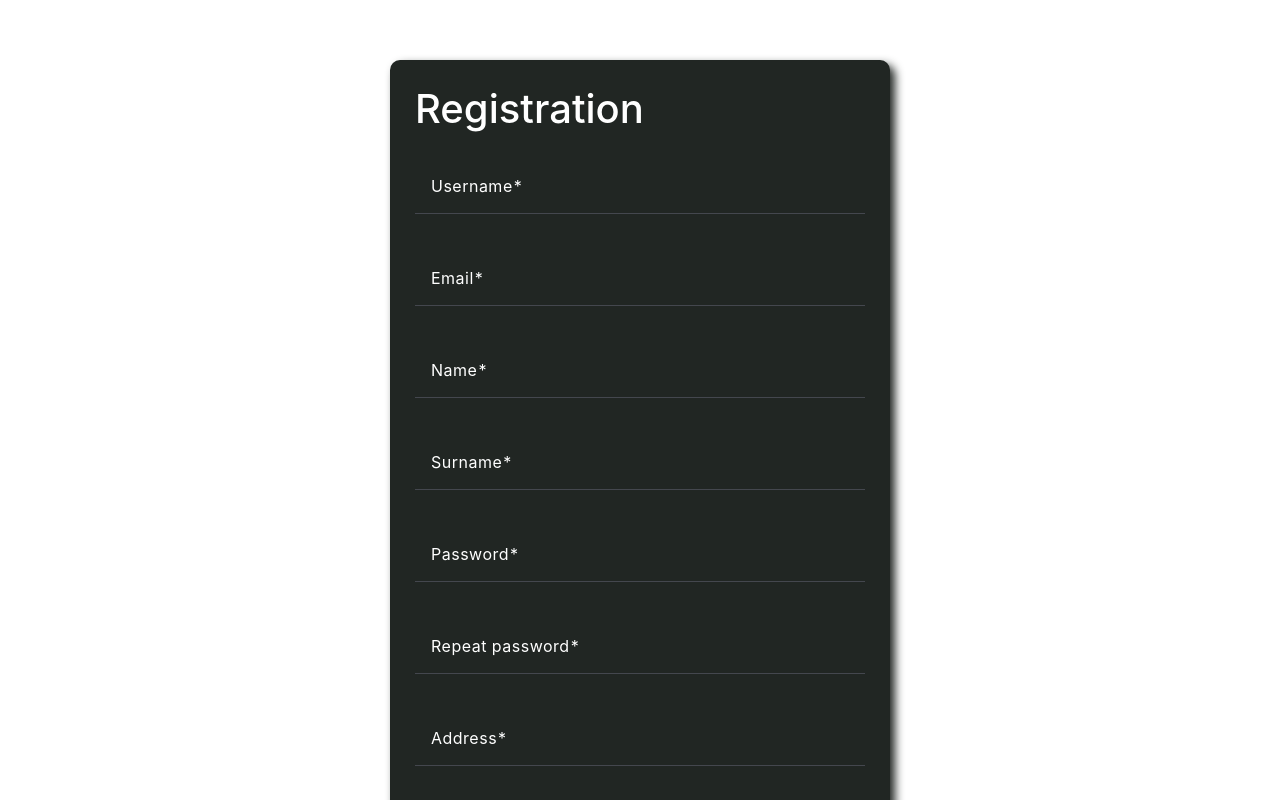
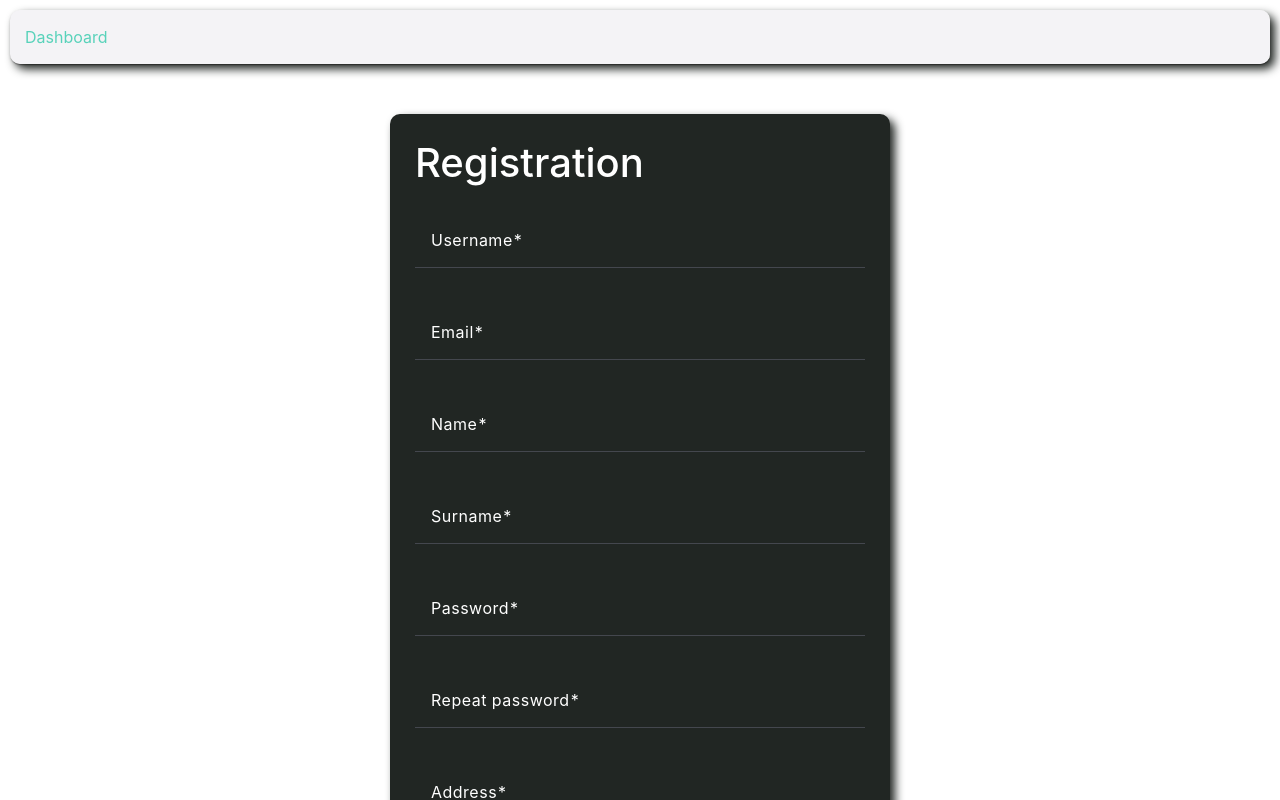
Before and after one commit to urosCogi987/PUGS-FE, an Angular app: page /registration in a window 1280 px wide. Shown: the top 800 px of the page. Built offline with nearby package versions, Linux system fonts and the light colour scheme.

Commit message:
Adding header component, moving shared into app

```diff
--- a/src/app/app.component.html
+++ b/src/app/app.component.html
@@ -1,5 +1,5 @@
 <header>
-    <!-- <app-header></app-header> -->
+    <app-header></app-header>
 </header>
 
 <main>
--- a/src/app/app.component.ts
+++ b/src/app/app.component.ts
@@ -1,14 +1,16 @@
 import { Component } from '@angular/core';
 import { RouterOutlet } from '@angular/router';
-
+import { HeaderComponent } from './shared/header/header.component';
+import { ApplicationRoutes } from './const/application-routes';
 
 @Component({
   selector: 'app-root',
   standalone: true,
-  imports: [RouterOutlet],
+  imports: [RouterOutlet, HeaderComponent],
   templateUrl: './app.component.html',
   styleUrl: './app.component.scss'
 })
 export class AppComponent {
+  protected appRoutes = ApplicationRoutes;
   title = 'taxiApp';
 }
--- a/src/app/const/application-routes.ts
+++ b/src/app/const/application-routes.ts
@@ -2,4 +2,5 @@ export const ApplicationRoutes = {
     Home: '',
     Login: 'login',
     Registration: 'registration',
+    Dashboard: 'dashboard',
   };
--- a/src/app/pages/register/register.component.ts
+++ b/src/app/pages/register/register.component.ts
@@ -2,7 +2,7 @@ import { CommonModule, NgIf } from '@angular/common';
 import { Component, OnInit } from '@angular/core';
 import { FormBuilder, FormControl, FormGroup, FormsModule, ReactiveFormsModule, Validators } from '@angular/forms';
 import { repeatPasswordValidator } from './repeatPassword';
-import { AuthenticationService } from '../../../shared/services/authentication/authentication.service';
+import { AuthenticationService } from '../../shared/services/authentication.service';
 import { MatInputModule } from '@angular/material/input';
 import { MatFormFieldModule } from '@angular/material/form-field';
 import { MatSelectModule } from '@angular/material/select';
--- /dev/null
+++ b/src/app/shared/header/header.component.html
@@ -0,0 +1,13 @@
+<div class="header-container box-shadow">
+    <mat-card>
+      <div class="header-navigation">
+        <a
+          [routerLink]="appRoutes.Dashboard"
+          routerLinkActive="active"
+          class="header-link"
+        >
+          Dashboard
+        </a>
+      </div>
+    </mat-card>
+  </div>
--- /dev/null
+++ b/src/app/shared/header/header.component.scss
@@ -0,0 +1,22 @@
+:host {
+    .header-container {
+      mat-card {
+        --mdc-elevated-card-container-shape: 10px;
+        justify-content: space-between;
+        align-items: center;
+        flex-direction: row;
+        padding: 15px;
+      }
+    }
+
+    .header-link {
+      font-size: 16px;
+      color: var(--link-color-black-template);
+      text-decoration: none;
+
+      &.active {
+        text-decoration: underline;
+        text-underline-offset: 4px;
+      }
+    }
+  }
--- /dev/null
+++ b/src/app/shared/header/header.component.ts
@@ -0,0 +1,17 @@
+import { Component } from '@angular/core';
+import { CommonModule } from '@angular/common';
+import { MatCardModule } from '@angular/material/card';
+import { ApplicationRoutes } from '../../const/application-routes';
+import { RouterModule } from '@angular/router';
+import { MatButtonModule } from '@angular/material/button';
+
+@Component({
+  selector: 'app-header',
+  standalone: true,
+  imports: [CommonModule, MatCardModule, RouterModule, MatButtonModule],
+  templateUrl: './header.component.html',
+  styleUrl: './header.component.scss'
+})
+export class HeaderComponent {
+  protected appRoutes = ApplicationRoutes;
+}
--- a/src/shared/services/authentication/authentication.service.ts
+++ b/src/app/shared/services/authentication.service.ts
@@ -1,6 +1,6 @@
 import { Injectable } from '@angular/core';
 import { HttpClient, HttpErrorResponse, HttpHeaders } from '@angular/common/http';
-import { RegistrationResponse } from '../../models/registerUser';
+import { RegistrationResponse } from '../models/registerUser';
 import { environment } from '../../../app/environments/env.const';
 import { map, Observable, throwError } from 'rxjs';
 
```
Also changed, not shown: src/app/app.routes.ts (+2 -8 lines), src/app/pages/login/login.component.scss (indentation only), src/app/shared/models/registerUser.ts (renamed from src/shared/models/registerUser.ts), 2 other files (tests, documents, lock files or other folders).
